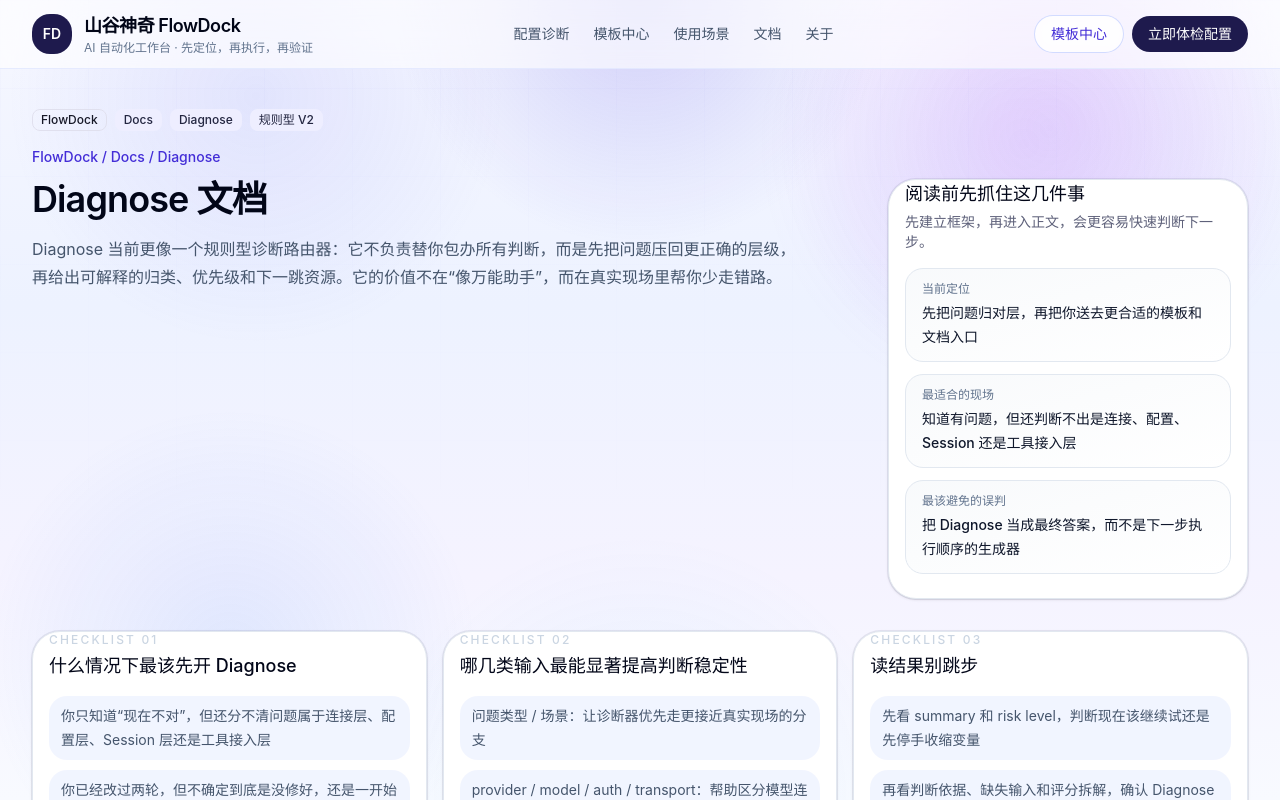
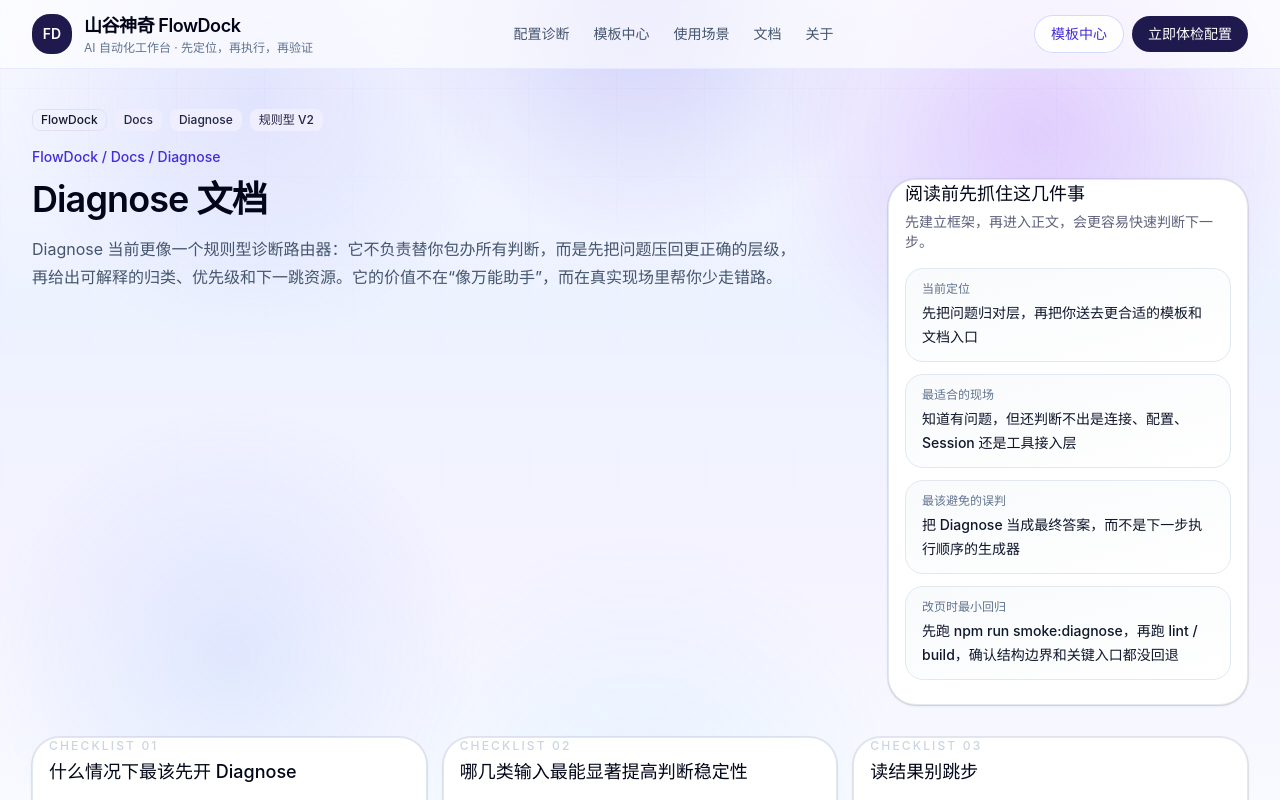
Before and after one commit to qz057/-123, a Next.js app: page /docs/diagnose in a window 1280 px wide. Shown: the top 800 px of the page. Built offline with nearby package versions, Linux system fonts and the light colour scheme; a web font is replaced by a local one.

Commit message:
test(diagnose): add smoke regression and docs guardrails

```diff
--- a/app/docs/diagnose/page.tsx
+++ b/app/docs/diagnose/page.tsx
@@ -11,6 +11,7 @@
         { label: "当前定位", value: "先把问题归对层，再把你送去更合适的模板和文档入口" },
         { label: "最适合的现场", value: "知道有问题，但还判断不出是连接、配置、Session 还是工具接入层" },
         { label: "最该避免的误判", value: "把 Diagnose 当成最终答案，而不是下一步执行顺序的生成器" },
+        { label: "改页时最小回归", value: "先跑 npm run smoke:diagnose，再跑 lint / build，确认结构边界和关键入口都没回退" },
       ]}
       checklist={[
         {
@@ -35,6 +36,14 @@
             "先看 summary 和 risk level，判断现在该继续试还是先停手收缩变量",
             "再看判断依据、缺失输入和评分拆解，确认 Diagnose 有没有抓住你的真实问题",
             "最后按修复步骤和资源优先级推进，不把 Diagnose 结果当成最终结案",
+          ],
+        },
+        {
+          title: "如果你正在迭代 Diagnose 本页本身",
+          items: [
+            "先确认 server page 仍只在服务端预计算，client shell 不要重新直连 analyzer",
+            "先跑 npm run smoke:diagnose，快速检查结构拆分、关键文案、资源入口和主路由是否还在",
+            "最后再跑 npm run lint && npm run build，避免结构看起来对了但真实交付链路断掉",
           ],
         },
       ]}
--- a/package.json
+++ b/package.json
@@ -6,7 +6,8 @@
     "dev": "next dev",
     "build": "next build",
     "start": "next start",
-    "lint": "eslint"
+    "lint": "eslint",
+    "smoke:diagnose": "bash ./scripts/diagnose-smoke.sh"
   },
   "dependencies": {
     "@base-ui/react": "^1.3.0",
```
Also changed, not shown: 1 other file (tests, documents, lock files or other folders).
